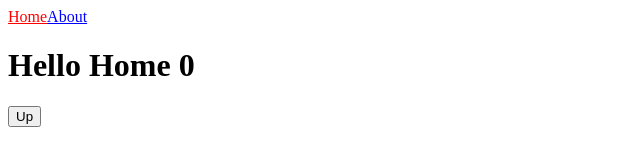
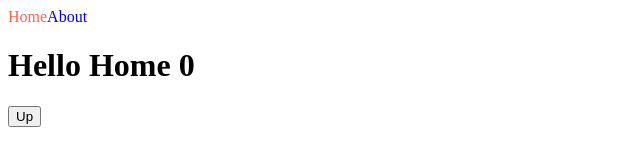
Before and after one commit to JaeUpSu/next-ts, a Next.js app: page / in a window 1280 px wide. Shown: the top 160 px of the page, without its empty margins (0-640 px from the left). Built offline with nearby package versions, Linux system fonts and the light colour scheme.

Commit message:
styles: link add

```diff
--- /dev/null
+++ b/src/components/NavBar.module.css
@@ -0,0 +1,13 @@
+.nav {
+  display: flex;
+  justify-content: space-between;
+  background-color: tomato;
+}
+
+.link {
+  text-decoration: none;
+}
+
+.active {
+  color: tomato;
+}
--- a/src/components/NavBar.tsx
+++ b/src/components/NavBar.tsx
@@ -1,15 +1,28 @@
 import Link from "next/link";
 import { useRouter } from "next/router";
+import styles from "./NavBar.module.css";
 
 export default function NavBar() {
   const router = useRouter();
   return (
     <nav>
       <Link href="/" legacyBehavior>
-        <a style={{ color: router.pathname === "/" ? "red" : "blue" }}>Home</a>
+        <a
+          className={[
+            styles.link,
+            router.pathname === "/" ? styles.active : "",
+          ].join(" ")}
+        >
+          Home
+        </a>
       </Link>
       <Link href="/about" legacyBehavior>
-        <a style={{ color: router.pathname === "/about" ? "red" : "blue" }}>
+        <a
+          className={[
+            styles.link,
+            router.pathname === "/about" ? styles.active : "",
+          ].join(" ")}
+        >
           About
         </a>
       </Link>
```
